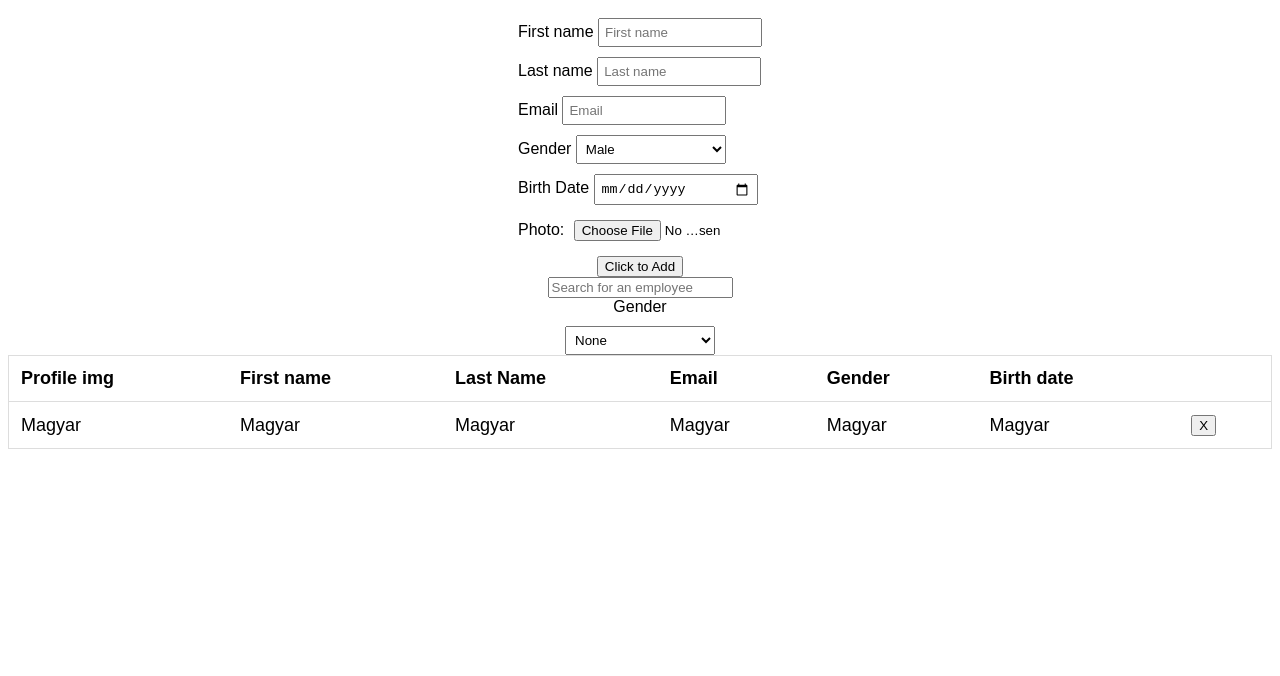
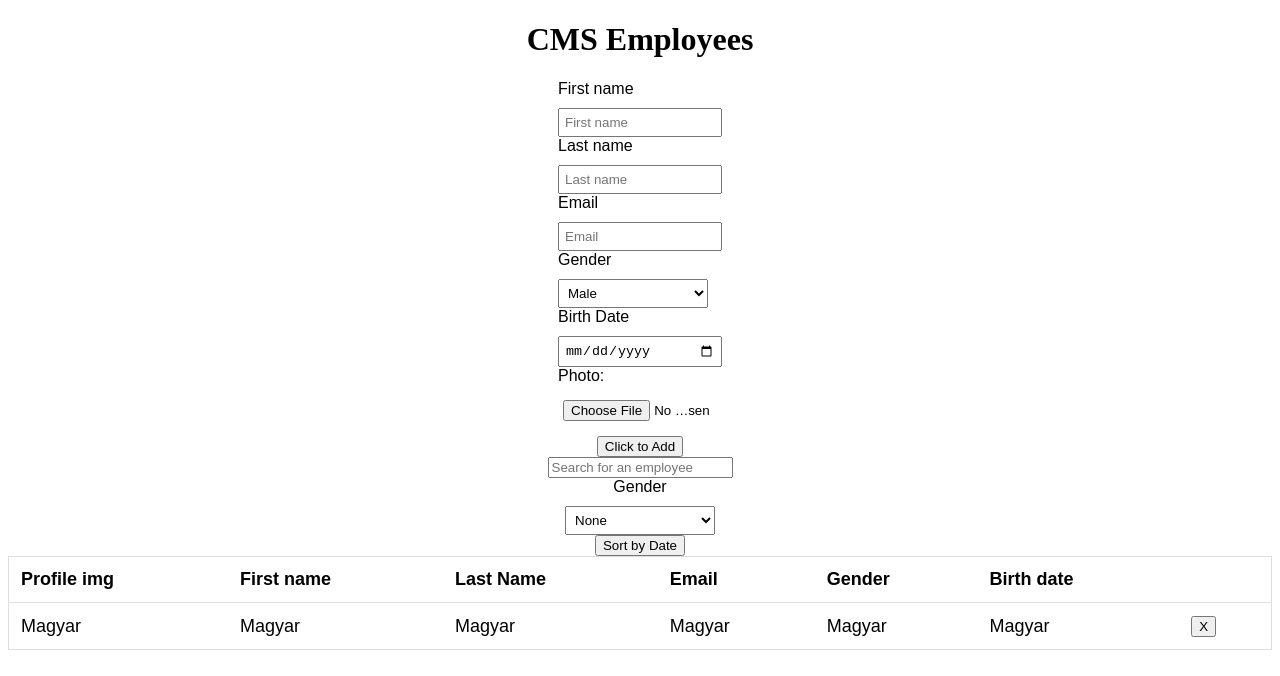
Before and after one commit to bogdanandreias/CMS-Employees, a plain HTML site: page root/index.html in a window 1280 px wide. Drawn offline with nearby package versions, Linux system fonts and the light colour scheme.

Commit message:
Date sort added

```diff
--- a/root/formStyle.css
+++ b/root/formStyle.css
@@ -4,6 +4,11 @@
     align-items: center;
     font-family: sans-serif;
 }
+.title{
+    display: flex;
+    justify-content: center;
+}
+
 
 #myTable {
     border-collapse: collapse;
@@ -26,7 +31,7 @@
   }
 
 #data{
-    margin-bottom:10px
+    margin-bottom:10px;
 }
 
 #data input , select{
--- a/root/index.html
+++ b/root/index.html
@@ -11,41 +11,48 @@
 </head>
 
 <body>
+    <h1 class="title">CMS Employees</h1>
     <div class="container">
         <form class="form-content">
             <div id="data">
+                <label for="firstname">First name</label>
+
                 <div class="formBox">
-                    <label for="firstname">First name</label>
                     <input type="text" id="firstname" placeholder="First name">
                 </div>
+                <label for="lastname">Last name</label>
+
                 <div class="formBox">
-                    <label for="lastname">Last name</label>
                     <input type="text" id="lastname" placeholder="Last name">
                 </div>
+                <label for="email">Email</label>
+
                 <div class="formBox">
-                    <label for="email">Email</label>
                     <input type="text" id="email" placeholder="Email">
                 </div>
+                <label for="gender">Gender</label>
+
                 <div class="formBox">
-                    <label for="gender">Gender</label>
                     <select id="gender" name="gender">
                         <option value="male ">Male</option>
                         <option value="female">Female</option>
                         <option value="other">Other</option>
                     </select>
                 </div>
+                <label for="birthdate">Birth Date</label>
+
                 <div class="formBox">
-                    <label for="birthdate">Birth Date</label>
                     <input type="date" id="birthdate" placeholder="Birth Date">
                 </div>
+                <label for="photo">Photo:</label>
+
                 <div class="formBox">
-                    <label for="photo">Photo:</label>
                     <input type="file" id="photo" name="photo">
                 </div>
             </div>
         </form>
         <div class="formBox">
-            <button id="addBtn">Click to Add</button>
+            <button class="addEmployee"id="addBtn">Click to Add</button>
         </div>
         <div class="searchWrapper">
             <input type="text" required name="searchBar" id="searchBar" onkeyup="filterEmployees()"
@@ -57,6 +64,7 @@
             <option value="male ">male</option>
             <option value="female">female</option>
         </select>
+        <button id="sortDateButton" sort="up" onclick="sortTableByDate()">Sort by Date</button>
         <table id="myTable">
             <tr>
                 <th>Profile img</th>
--- a/root/index.js
+++ b/root/index.js
@@ -102,3 +102,36 @@ function filterEmployees() {
     }
   }
 }
+
+function sortTableByDate() {
+  var sortAttribute = document.getElementById("sortDateButton").getAttribute("sort");
+  if(sortAttribute == "up") document.getElementById("sortDateButton").setAttribute("sort", "down");
+  else document.getElementById("sortDateButton").setAttribute("sort", "up");
+  var table, rows, switching, i, x, y, shouldSwitch;
+  table = document.getElementById("myTable");
+  switching = true;
+  while (switching) {
+      switching = false;
+      rows = table.rows;
+      for (i = 1; i < (rows.length - 1); i++) {
+          shouldSwitch = false;
+          x = new Date(rows[i].getElementsByTagName("td")[5].innerText);
+          y = new Date(rows[i + 1].getElementsByTagName("td")[5].innerText);
+          if(sortAttribute == "up") {
+              if (x < y) {
+                  shouldSwitch = true;
+                  break;
+              }
+          } else if(sortAttribute == "down") {
+              if (x > y) {
+                  shouldSwitch = true;
+                  break;
+              }
+          }
+      }
+      if (shouldSwitch) {
+          rows[i].parentNode.insertBefore(rows[i + 1], rows[i]);
+          switching = true;
+      }
+  }
+}
```
